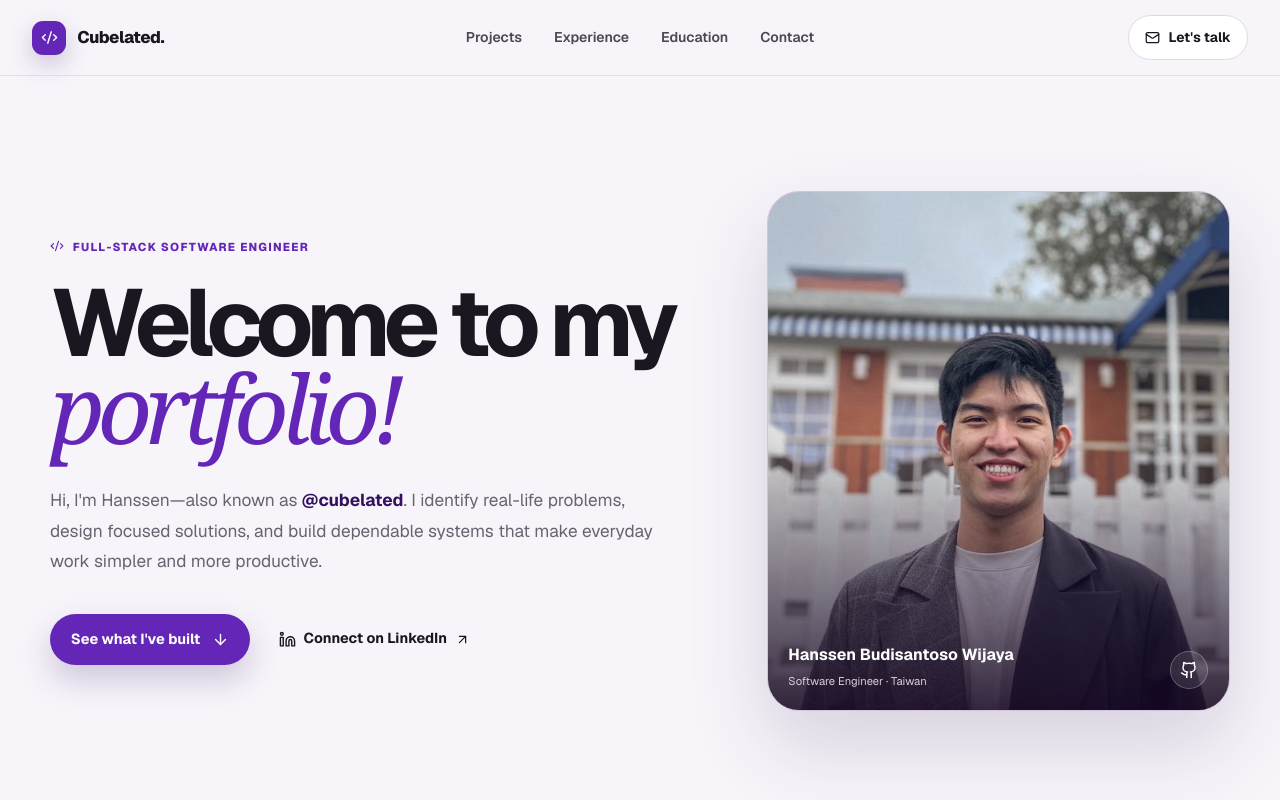
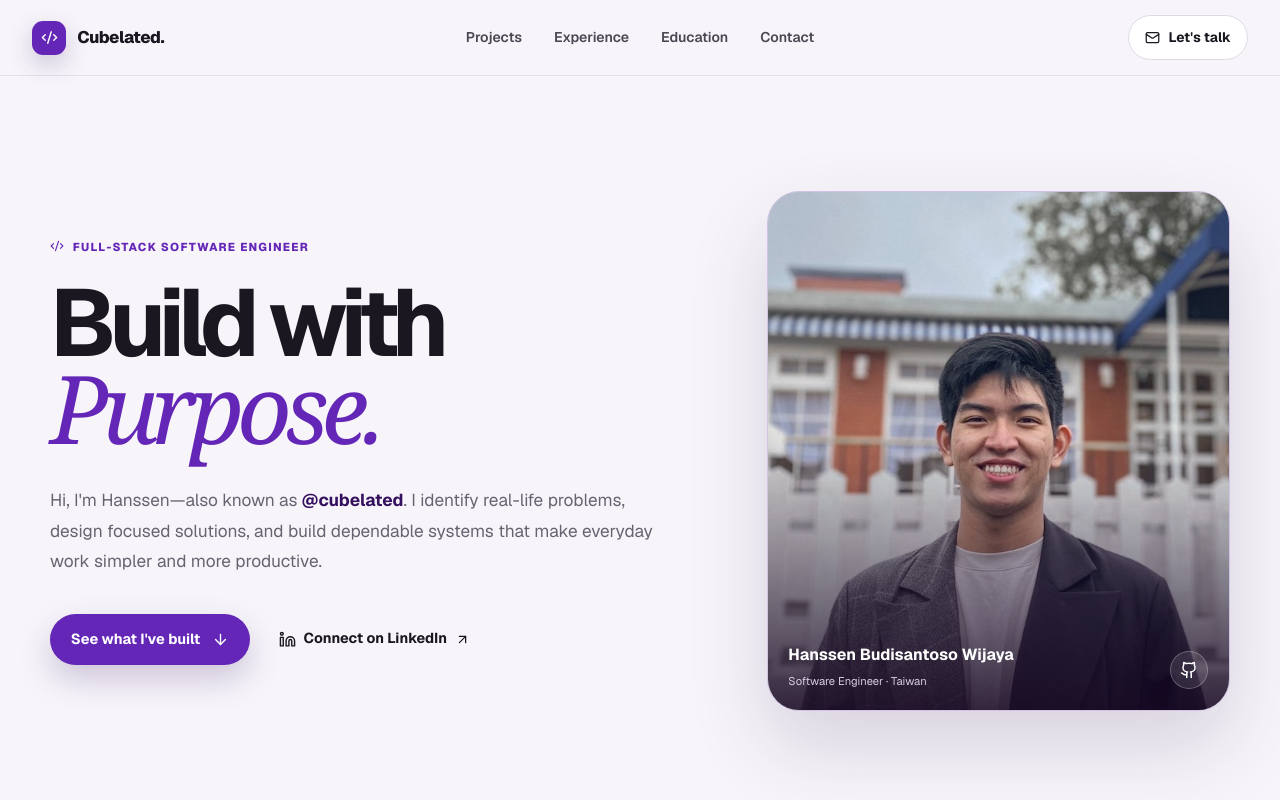
Before and after one commit to cubelated/portfolio, a Next.js app: page / in a window 1280 px wide. Shown: the top 800 px of the page. Built offline with nearby package versions, Linux system fonts and the light colour scheme.

Commit message:
Update hero message to Build with Purpose

```diff
--- a/app/page.tsx
+++ b/app/page.tsx
@@ -221,7 +221,7 @@ export default function Home() {
       <section className="hero section-shell" aria-labelledby="hero-title">
         <div className="hero-copy">
           <p className="eyebrow"><Code2 size={14} /> Full-Stack Software Engineer</p>
-          <h1 id="hero-title">Welcome to my<br /><em>portfolio!</em></h1>
+          <h1 id="hero-title">Build with<br /><em>Purpose.</em></h1>
           <p className="hero-lede">
             Hi, I&apos;m Hanssen—also known as <strong>@cubelated</strong>. I identify real-life
             problems, design focused solutions, and build dependable systems that make
```
